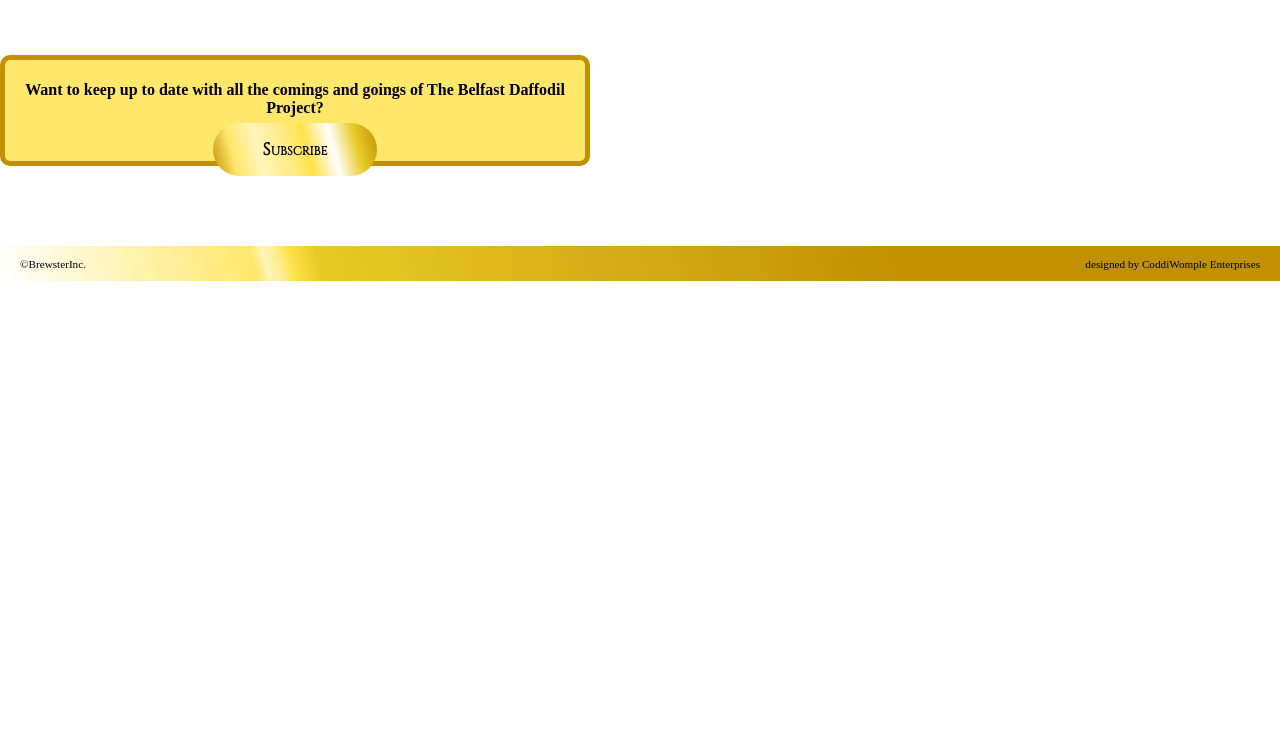
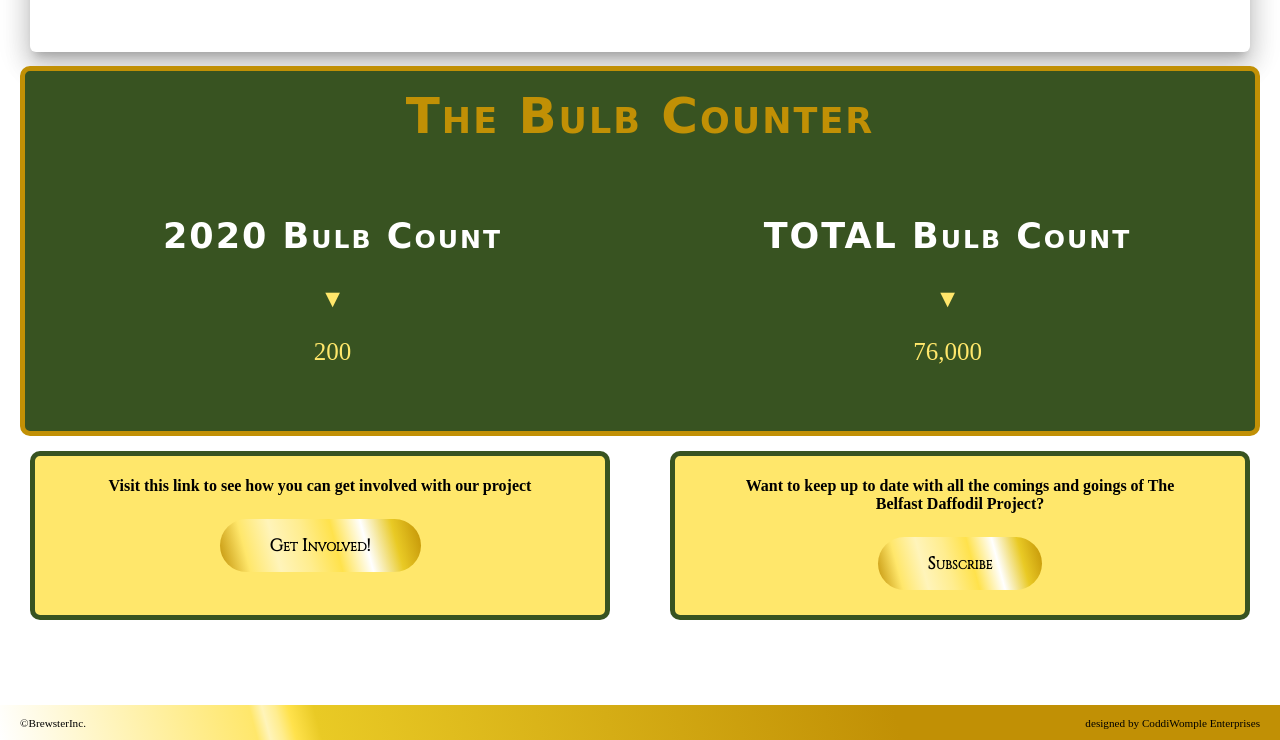
Before and after one commit to Coddiwompler/TBDP, a plain HTML site: page index.html in a window 1280 px wide. Shown: the part 934-1674 px from the top of the page. Before the commit the page ends 1215 px from the top, so only its background shows below. Drawn offline with Linux system fonts and the light colour scheme; a web font is replaced by a local one.

Commit message:
Button Margins and Counter added

```diff
--- a/index.html
+++ b/index.html
@@ -39,17 +39,39 @@
     </div>
     <div class="container cover">
         <h2 class="title2">Welcome to the Official Website for The Belfast Daffodil Project!</h2>
-        <p>Every March and April in Maine, the sun stretches forth it's wonderfilled goodness and begins to warm the dark rich soil beneath our feet...as well as everything that has been planted in that soil.</p>
-        <p>The goal of <strong>The Belfast Daffodil Project</strong> is to put as many bulbs into that soil as possible...bulbs that will bloom into amazing vibrancy come those springtime days.</p>
-        <p>Up to this point we have put over <em>76,000</em> bulbs into the ground! Not too bad right? Well that's just the start baby! We hope to have <strong>1 Million</strong> planted by 2030. Wow! Now won't that be a sight to see!</p>
+        <p>Every March and April in Maine, the sun stretches forth it's rays of goodness and begins to warm the dark rich soil beneath our feet...as well as everything that has been planted in that soil</p>
+        <div class="mission">Our Goals</div>
+        <p><strong>Plant <em>One Million</em> Daffodils in Belfast over the next 20 years</strong></p>
+        <p><strong>A celebration of Belfast´s diversity</p></strong>
+        <p><strong>Allow our unique community to join together with planting and enjoyment of daffodils</p></strong>
+        <p><strong>Create a more beautiful, vibrant, and healthy landscape</p></strong>
+        <p><strong>Make a BOLD SPRING statement of joyous life</p></strong>
+        <br>
+        <p>In order to make these happen we need all the help we can get from our community. This help comes in many forms, whether it is through joining us on one of our Planting Parties, sharing space in your garden, or making a simple donation of tools or daffodil bulbs. Check out the links in the "Getting Involved" tab to find out more details about the many ways you can help us make these goals a reality.</p>
     </div>
     <div class="projects index">
         <div class="container grid-wrapper">
-          <div class="card1"><h4>Visit this link to see how you can get involved with our project</h4>
+          <div class="counter">
+            <h2 class="subtitle big">The Bulb Counter</h2>
+              <div class="container grid-wrapper-inner">
+                <div class="card2">
+                  <h2 class="subtitle small">2020 Bulb Count</h2>
+                  <p>&#9660;</p>
+                  <p>200</p>
+                </div>
+                <div class="card2">
+                  <h2 class="subtitle small">TOTAL Bulb Count</h2>
+                  <p>&#9660;</p>
+                  <p>76,000</p>
+                </div>
+              </div>
+          </div>
+          <div class="card"><h4>Visit this link to see how you can get involved with our project</h4>
+            <br>
             <a href="getinvolved.html"><span class="button1">Get Involved!</span></a>
           </div>
-          <br>
-          <div class="card2"><h4>Want to keep up to date with all the comings and goings of The Belfast Daffodil Project?</h4>
+          <div class="card"><h4>Want to keep up to date with all the comings and goings of The Belfast Daffodil Project?</h4>
+            <br>
             <a href="https://mailchi.mp/fcd6a3fc5cce/email-list-signup-form"><span class="button1">Subscribe</span></a>
           </div>
         </div>
--- a/style.css
+++ b/style.css
@@ -16,6 +16,7 @@ p {
 .rgba-primary-3 { color: rgba(255,226, 76,1) }
 .rgba-primary-4 { color: rgba(233,202, 37,1) }
 .rgba-primary-4 { color: rgb(193, 144, 5, 1) }
+.rgba-primary-GREEM {color: rgb(56, 83, 33) }
 
 
 
@@ -40,6 +41,7 @@ NAVBAR
 .topnav {
     overflow: hidden;
     background-color:white;
+    border: solid 2px rgb(56, 83, 33);
   }
 
   .topnav a {
@@ -60,7 +62,7 @@ NAVBAR
   }
 
   .active {
-    background-color: rgba(255,231,107,1);
+    background-color: rgb(56, 83, 33);
     color: rgb(193, 144, 5);
   }
 
@@ -247,6 +249,17 @@ COVER
     color: black;
     line-height: 1.5em;
 
+}
+
+.mission {
+  color: rgb(193, 144, 5, 1);
+  font-size: 35px;
+  font-variant-caps: all-small-caps;
+  display: inline-block;
+  border-bottom: solid 2px rgb(56, 83, 33);
+  font-family: cinzel;
+  font-variant: small-caps;
+  text-transform: capitalize;
 }
 
 
@@ -538,13 +551,12 @@ PROJECT-GRID
 
 .projects {
   text-align: center;
-  margin-top: 10vh;
+  margin-top: -2vh;
 }
 
 .gallery > grid-wrapper {
   display: grid;
   grid-template-columns: repeat(auto-fill, minmax(350px, 1fr));
-  gap: 10px;
 }
 
 .box {
@@ -566,33 +578,83 @@ PROJECT-GRID
 
 .index > .grid-wrapper {
   display: grid;
-  grid-template-columns: 1fr 1fr;
-  grid-template-rows: 1fr;
-  justify-content: center;
-  gap: 100px;
+  grid-template-columns: repeat(auto-fill, minmax(1fr, 1fr));
 }
 
-.card1 {
-  cursor: pointer;
-  display: inline-block;
+/** Grid Problems larger than 678px**/
+@media screen and (min-width: 678px) {
+  .index > .grid-wrapper {
+    display: grid;
+    grid-template-columns: 1fr 1fr;
+  }
+  }
+
+.counter {
+  grid-column: 1/-1;
   text-align: center;
   font-size: inherit;
   border-radius: 10px;
+  background-color: rgb(56, 83, 33);
+  transition: all 0.3s linear;
   border: 5px solid rgb(193, 144, 5);
+  padding-bottom: 5vh;
+  margin: 0px 20px 10px 20px;
+}
+
+.card {
+  text-align: center;
+  font-size: inherit;
+  border-radius: 10px;
+  border: 5px solid rgb(56, 83, 33);
   transition: all 0.3s linear;
   background-color: rgb(255, 231, 107);
+  margin: 5px 30px 5px 30px;
+  padding-right: 5vw;
+  padding-left: 5vw;
+  padding-bottom: 5vh;
+}
+
+.counter .big {
+  font-size: 50px;
+  color: rgb(193, 144, 5);
+  padding: 0px;
+  margin-top: 2vh;
+}
+
+.counter .small {
+  font-size: 35px;
+}
+
+.subtitle.small {
+  background-color: transparent;
+}
+
+.counter p {
+  font-size: 25px;
+  color: rgb(255, 231, 107)
+}
+
+.grid-wrapper-inner {
+  display: grid;
+  grid-template-columns: 1fr 1fr;
 }
 
 .card2 {
-  cursor: pointer;
-  display: inline-block;
   text-align: center;
   font-size: inherit;
-  border-radius: 10px;
-  border: 5px solid rgb(193, 144, 5);
+  border: none;
   transition: all 0.3s linear;
-  background-color: rgb(255, 231, 107);
+  background-color: none;
+  margin-top: 0px;
 }
+
+/** Grid Problems larger than 678px**/
+@media screen and (min-width: 678px) {
+  .card > .grid-wrapper {
+    display: grid;
+    grid-template-columns: 1fr 1fr;
+  }
+  }
 
 .faqs {
   margin-top: 0;
@@ -619,7 +681,6 @@ PROJECT-GRID
         rgb(193, 144, 5)
     );
     padding: 15px 50px 15px 50px;
-    margin-bottom: 10vh;
     width: 10vw;
     font-variant: small-caps;
     text-transform: capitalize;
```
Also changed, not shown: img/daffodilphotos/DAffPoster.4P.11X14.DkBlue.jpg (added), img/daffodilphotos/Lynn Karlin Photo-12.jpg (added), img/daffodilphotos/Lynn Karlin Photo-14.jpg (added), img/daffodilphotos/Lynn Karlin Photo-16.jpg (added), img/daffodilphotos/Lynn Karlin Photo-19.jpg (added), img/daffodilphotos/Lynn Karlin Photo-20.jpg (added), img/daffodilphotos/Lynn Karlin Photo-21.jpg (added), img/daffodilphotos/Lynn Karlin Photo-24.jpg (added), img/daffodilphotos/Lynn Karlin Photo-28.jpg (added), img/daffodilphotos/Lynn Karlin Photo-31.jpg (added), img/daffodilphotos/Lynn Karlin Photo-43.jpg (added), img/daffodilphotos/Lynn Karlin Photo-46.jpg (added), img/daffodilphotos/Lynn Karlin Photo-48.jpg (added), img/daffodilphotos/Lynn Karlin Photo-7.jpg (added), 1 more files, 2 other files.
